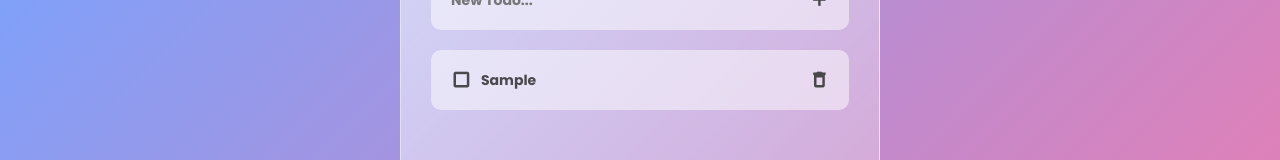
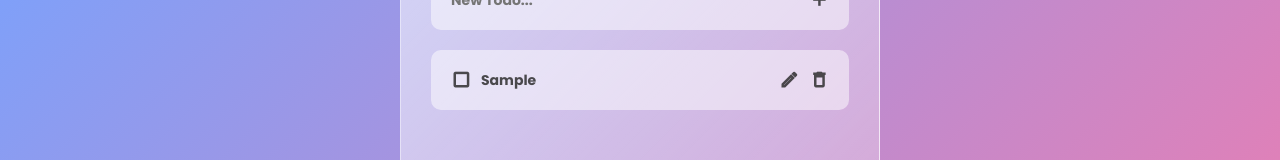
Before and after one commit to BayuDC/todolist, a Svelte app: page / in a window 1280 px wide. Both pictures are taken after typing "Sample" into the empty fields and a click on the button "add". Shown: the part 145-305 px from the top of the page. Built offline with nearby package versions, Linux system fonts and the light colour scheme.

Commit message:
Add edit button

```diff
--- a/src/components/TodoItem.svelte
+++ b/src/components/TodoItem.svelte
@@ -8,13 +8,22 @@
 
     export let todo;
 
+    let editMode = false;
+    let tmpValue = '';
+
     const dispatch = createEventDispatcher();
-    const updateTodo = () => {
+    const edit = () => {
         editMode = false;
+        todo.content = tmpValue;
         dispatch('update');
     };
-
-    let editMode = false;
+    const enableEdit = () => {
+        editMode = true;
+        tmpValue = todo.content;
+    };
+    const cancelEdit = () => {
+        editMode = false;
+    };
 </script>
 
 <Card>
@@ -28,14 +37,16 @@
         />
 
         {#if editMode}
-            <form class="todo" on:submit|preventDefault={updateTodo}>
-                <InputText bind:value={todo.content} />
+            <form on:submit|preventDefault={edit}>
+                <InputText bind:value={tmpValue} />
             </form>
-            <Button icon="done" on:click={updateTodo} />
+            <Button icon="done" on:click={edit} />
+            <Button icon="close" on:click={cancelEdit} />
         {:else}
-            <p class="todo" class:checked={todo.isDone} on:dblclick={() => (editMode = true)}>
+            <p class:checked={todo.isDone} on:dblclick={enableEdit}>
                 {todo.content}
             </p>
+            <Button icon="edit" on:click={enableEdit} />
             <DeleteButton on:delete={() => dispatch('delete', todo)} />
         {/if}
     </div>
@@ -45,18 +56,22 @@
     @import '../styles/variable';
 
     div {
-        display: flex;
+        width: 100%;
+        display: grid;
+        grid-template-columns: 20px auto 20px 20px;
         align-items: center;
-        width: 100%;
+        gap: 10px;
 
-        .todo {
+        form,
+        p {
+            width: 100%;
+            height: 20px;
             line-height: 20px;
-            padding: 0 10px;
             margin-right: auto;
-            width: 100%;
         }
 
         p {
+            height: auto;
             overflow: hidden;
             text-overflow: ellipsis;
 
--- a/src/shared/InputText.svelte
+++ b/src/shared/InputText.svelte
@@ -10,7 +10,7 @@
     });
 </script>
 
-<input type="text" bind:value bind:this={inputRef} {placeholder} required />
+<input type="text" required {placeholder} bind:value bind:this={inputRef} />
 
 <style>
     input {
```
